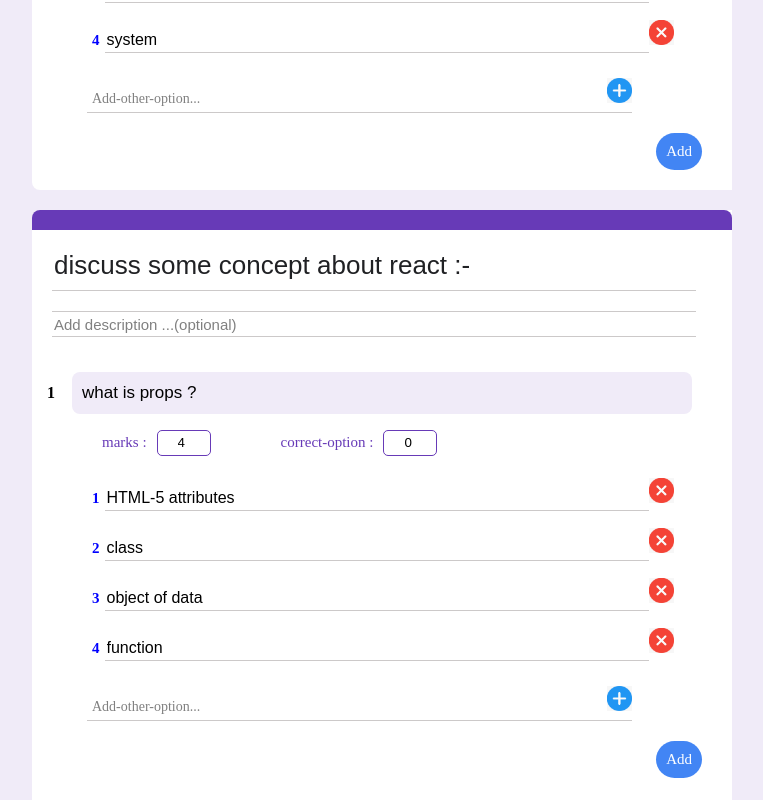
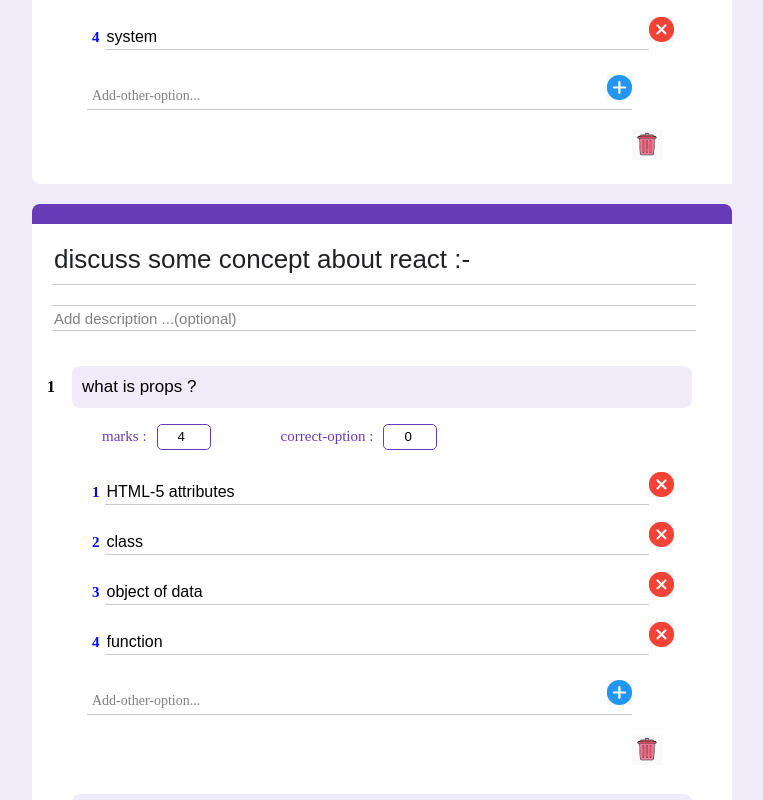
Before and after one commit to harshitj100/test-conduction, a React (Create React App) app: page / in a window 1280 px wide. Shown: the part 1040-1840 px from the top of the page, without its empty margins (57-820 px from the left). Built offline with nearby package versions, Linux system fonts and the light colour scheme.

Commit message:
adding remove btn

```diff
--- a/src/components/main/QuizData.js
+++ b/src/components/main/QuizData.js
@@ -57,11 +57,12 @@
       correctOptionIndex : 0
     },
   ])
+  let length = questionsData.length;
   return (
     <div className = "quiz-data-container">
       <TitleComponent quizData = {quizData} />
       {questionsData.map((question , index) =>
-        (<Questions key = {question.questionId} question = {question} index = {index}/>))}
+        (<Questions key = {question.questionId} question = {question} index = {index} length = {length}/>))}
 
     </div>
   )
--- a/src/components/main/Quiz_Data/Questions.js
+++ b/src/components/main/Quiz_Data/Questions.js
@@ -5,9 +5,11 @@
 import Option from './opt-display/Option.js';
 import AddOption from './opt-display/AddOption.js';
 import AddQuestion from './AddQuestion.js';
+import RemoveQuestion from './RemoveQuestion.js';
 
-const Questions = ({question , index}) => {
+const Questions = ({question , index , length}) => {
   const isSection = typeof(question.questionId) === 'string' ? true : false ;
+  let sectionLength = (isSection) ? question.sectionQuestion.length : 0;
   const [optionData , setOptionData] = useState([{
       optionsId : 1,
       optionTexts : ['language' , 'compiler' , 'software' , 'system'],
@@ -66,7 +68,7 @@
             <Option key = {option.optionsId} option = {option} index = {index} questionId = {question.questionId}/>))}
         </div>
         <AddOption addOption = {addOption} questionId = {question.questionId} />
-        <AddQuestion />
+        {(length === index+1) ? <AddQuestion /> : <RemoveQuestion />}
       </div>) :
       <div  className="section">
         <div className="section-container">
@@ -80,7 +82,7 @@
         </div>
         {question.sectionQuestion.map((subquestion , index) =>
         (<Section key = {subquestion.questionId} subquestion = {subquestion}
-            index = {index} optionData = {optionData} addOption ={addOption}/>))}
+            index = {index} optionData = {optionData} addOption ={addOption} length={sectionLength}/>))}
       </div>
     }
     </div>
--- /dev/null
+++ b/src/components/main/Quiz_Data/RemoveQuestion.js
@@ -0,0 +1,14 @@
+import React from 'react'
+import deletebox from './deletebox.png'
+
+const RemoveQuestion = () => {
+  return (
+    <div className = "remove-btn-container">
+      <div className = "remove-btn">
+        <img src = {deletebox} className = "remove-btn-image"/>
+      </div>
+    </div>
+  )
+}
+
+export default RemoveQuestion
--- a/src/components/main/Quiz_Data/Section.js
+++ b/src/components/main/Quiz_Data/Section.js
@@ -2,8 +2,10 @@
 import Option from './opt-display/Option'
 import AddOption from './opt-display/AddOption'
 import AddQuestion from './AddQuestion'
+import RemoveQuestion from './RemoveQuestion'
 
-const Section = ({subquestion , index , optionData , addOption}) => {
+
+const Section = ({subquestion , index , optionData , addOption , length}) => {
   // questionId : 3.1,
   //         questionText : "what is props ?",
   //         questionMarks : quizData.defaultMarks,
@@ -31,7 +33,7 @@
             <Option key = {option.optionsId} option = {option} index = {index} questionId = {subquestion.questionId}/>))}
         </div>
         <AddOption addOption ={addOption} questionId = {subquestion.questionId}/>
-        <AddQuestion />
+        {(length === index+1) ? <AddQuestion /> : <RemoveQuestion />}
       </div>
     </div>
   )
--- a/src/styles/App.css
+++ b/src/styles/App.css
@@ -40,15 +40,14 @@
   border-bottom: 1px solid rgb(155, 105, 105);
 }
 
-.add-btn-container{
+.add-btn-container , .remove-btn-container{
   margin-top: 20px;
   margin-right: 30px;
   display: flex;
   justify-content: end;
 }
 .add-btn,
-.submit-btn,
-.remove-btn{
+.submit-btn{
   border-radius: 50px;
   font-size: 15px;
   border: none;
@@ -58,9 +57,6 @@
 }
 .add-btn{
   background-color: rgb(66, 133, 244);;
-}
-.remove-btn{
-  background-color: red;
 }
 .submit-btn-container{
   width: 720px;
@@ -104,3 +100,10 @@
 .hidden{
   display: none;
 }
+
+.remove-btn-image {
+  width: 30px;
+  height: 30px;
+  margin-right: 40px;
+  cursor: pointer;
+}
```
Also changed, not shown: src/components/main/Quiz_Data/deletebox.png (renamed from src/icons/deletebox.png).
